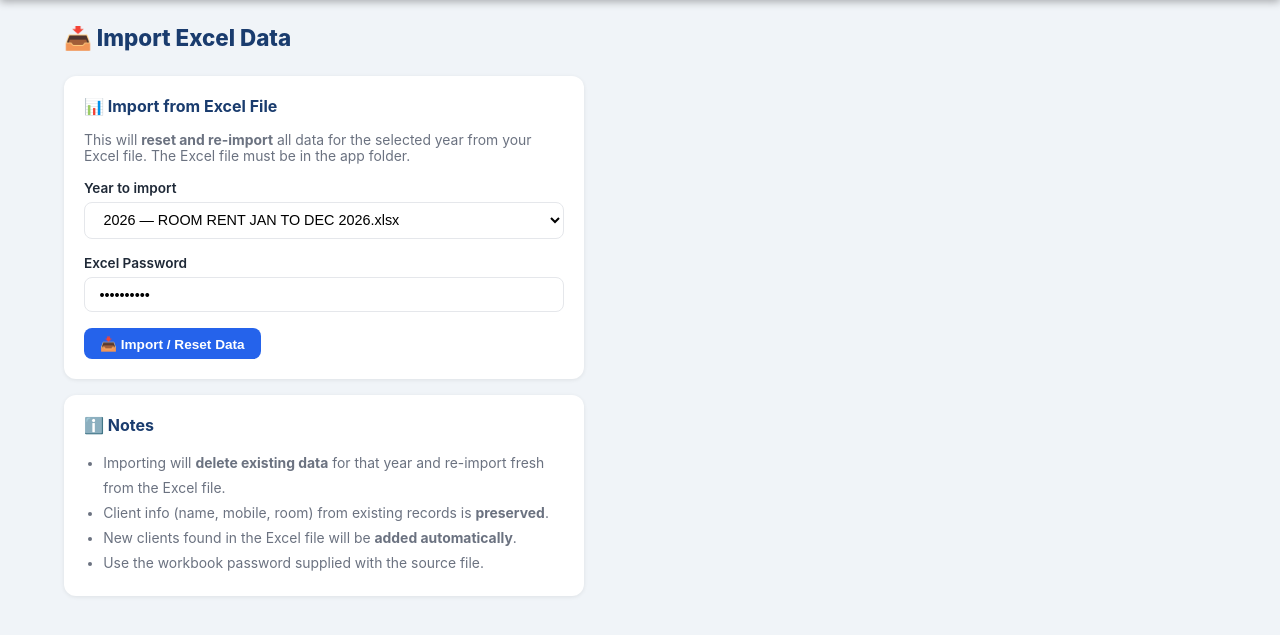
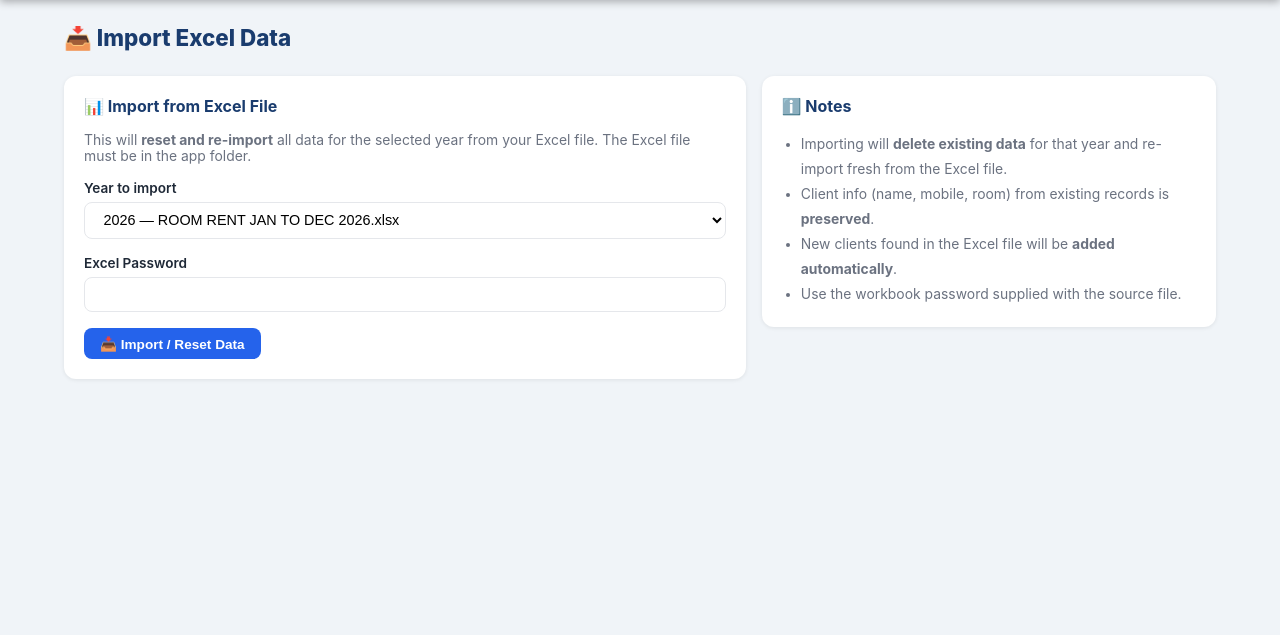
Before and after one commit to kabeerroom33/roomrent, a Flask app: page /admin/import in a window 1280 px wide. Shown: the part 56-691 px from the top of the page. Run offline with Flask 3, Linux system fonts and the light colour scheme; the visitor is signed in with stand-in values (Sample User, id 1); data that the repository does not hold is empty; some libraries are stand-ins or nearby versions.

Commit message:
Require password for Excel imports

```diff
--- a/rent-app/app.py
+++ b/rent-app/app.py
@@ -466,15 +466,18 @@ def import_excel():
     if request.method == 'POST':
         year = int(request.form.get('year', datetime.now().year))
         selected_year = year
-        password = request.form.get('password', '9745437665')
-        try:
-            count = _do_import(year, password)
-            message = ('success', f'✅ Imported {count} payment records for {year}')
-        except Exception as e:
-            message = ('error', f'Error: {e}')
+        password = request.form.get('password', '').strip()
+        if not password:
+            message = ('error', 'Enter the Excel workbook password before importing.')
+        else:
+            try:
+                count = _do_import(year, password)
+                message = ('success', f'✅ Imported {count} payment records for {year}')
+            except Exception as e:
+                message = ('error', f'Error: {e}')
     return render_template('import.html', message=message, years=years, selected_year=selected_year)
 
-def _do_import(year, password='9745437665'):
+def _do_import(year, password):
     import msoffcrypto, openpyxl
     months = ['jan','feb','mar','apr','may','jun','jul','aug','sep','oct','nov','dec']
     fname = os.path.join(os.path.dirname(__file__), '..', f'ROOM RENT JAN TO DEC {year}.xlsx')
--- a/rent-app/templates/base.html
+++ b/rent-app/templates/base.html
@@ -137,6 +137,11 @@
     }
     .form-group input:focus, .form-group select:focus { border-color: var(--secondary); }
     .form-row { display: grid; grid-template-columns: 1fr 1fr; gap: 1rem; }
+    .import-layout {
+      display: grid; grid-template-columns: minmax(0, 1.2fr) minmax(260px, .8fr);
+      gap: 1rem; align-items: start;
+    }
+    .import-panel, .import-notes { min-width: 0; }
 
     /* ── FLASH ── */
     .flash { padding: .8rem 1.2rem; border-radius: 8px; margin-bottom: 1rem; font-weight: 500; }
@@ -237,6 +242,7 @@
       .form-row { grid-template-columns: 1fr; }
     }
     @media(max-width: 680px) {
+      .import-layout { grid-template-columns: minmax(0, 1fr); }
       .bottom-nav { display: block; }
       .topnav .nav-desktop { display: none; }
       body { padding-bottom: calc(70px + env(safe-area-inset-bottom)); }
--- a/rent-app/templates/import.html
+++ b/rent-app/templates/import.html
@@ -10,7 +10,8 @@
 <div class="flash flash-{{ message[0] }}">{{ message[1] }}</div>
 {% endif %}
 
-<div class="card" style="max-width:520px;">
+<div class="import-layout">
+<div class="card import-panel">
   <div class="card-title">📊 Import from Excel File</div>
   <p style="font-size:.87rem;color:var(--muted);margin-bottom:1rem;">
     This will <b>reset and re-import</b> all data for the selected year from your Excel file.
@@ -30,7 +31,7 @@
     </div>
     <div class="form-group">
       <label>Excel Password</label>
-      <input type="password" name="password" value="9745437665" autocomplete="current-password"/>
+      <input type="password" name="password" autocomplete="off" required/>
     </div>
     <button type="submit" class="btn btn-primary btn-block btn-lg">
       📥 Import / Reset Data
@@ -38,7 +39,7 @@
   </form>
 </div>
 
-<div class="card" style="max-width:520px;">
+<div class="card import-notes">
   <div class="card-title">ℹ️ Notes</div>
   <ul style="font-size:.87rem;color:var(--muted);padding-left:1.2rem;line-height:1.8;">
     <li>Importing will <b>delete existing data</b> for that year and re-import fresh from the Excel file.</li>
@@ -47,4 +48,5 @@
     <li>Use the workbook password supplied with the source file.</li>
   </ul>
 </div>
+</div>
 {% endblock %}
```
